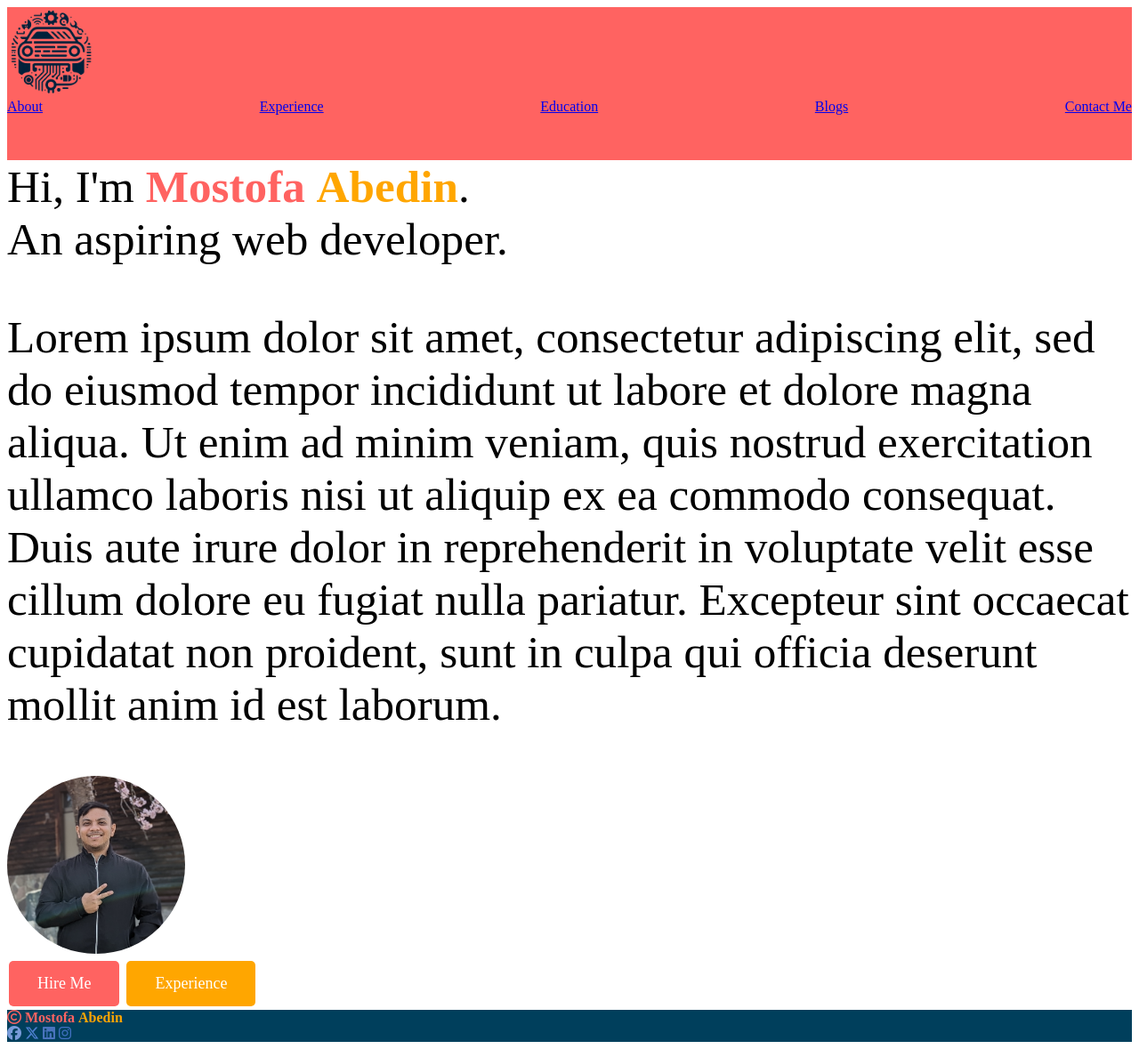
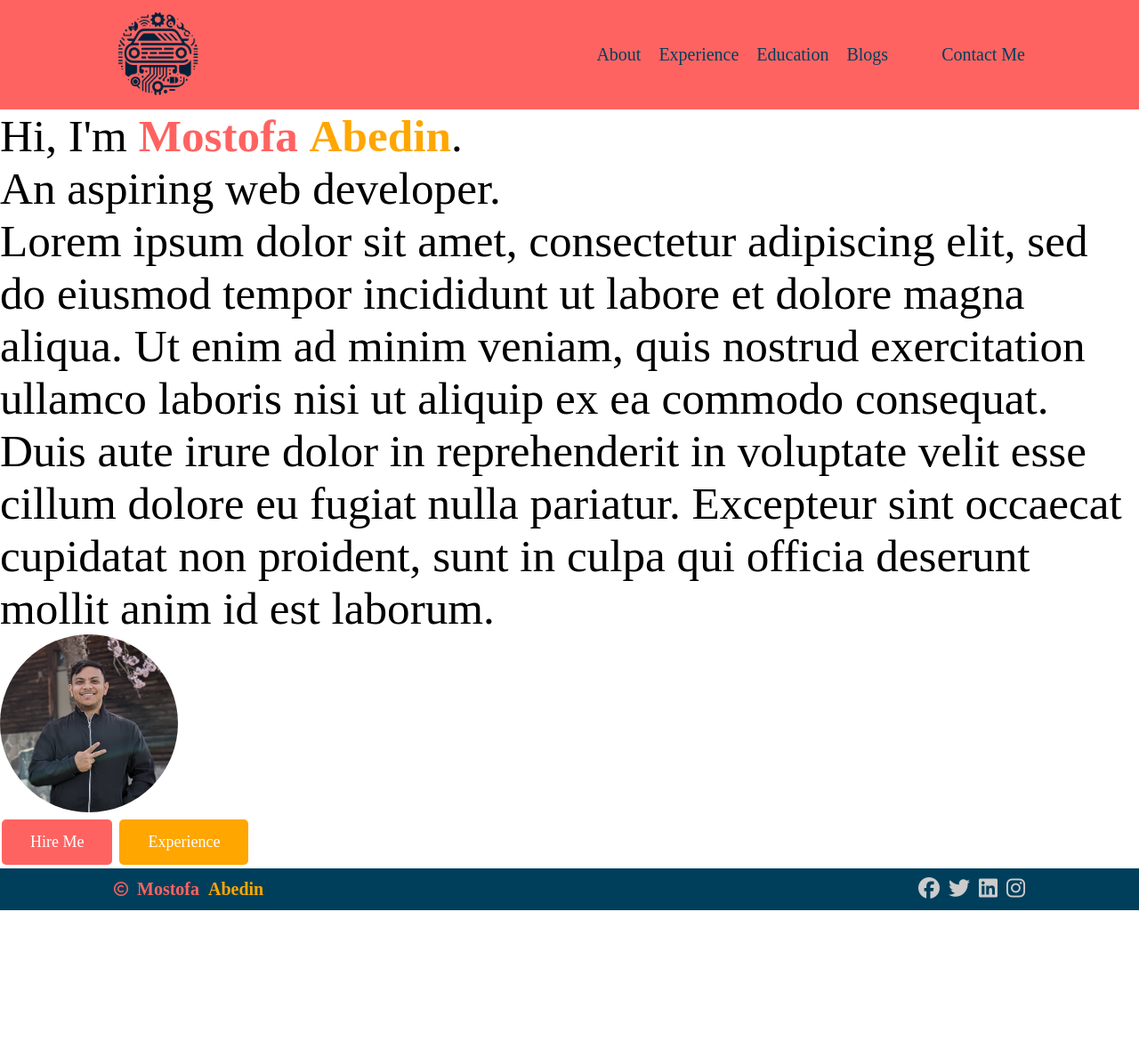
Before and after one commit to Mostofa-Abedin/-ShekhMostofaAbedin-_T1A2, a plain HTML site: page pages/about.html in a window 1280 px wide. Shown: the whole page at 89% size. After the commit the page ends 1023 px from the top, so only its background shows below. Drawn offline with Linux system fonts and the light colour scheme.

Commit message:
Pre 1st branch

```diff
--- a/pages/about.html
+++ b/pages/about.html
@@ -13,13 +13,14 @@
         <nav>
             <a href=# class="logo"> <img src="../Images/Logo_1_removebg.png" alt="Logo"></a>
         <div class="nav_links">
-            <a href=# class="about_btn">About</a>
-            <a href="../pages/experience.html" class="exp_btn">Experience</a>
-            <a href="../pages/education.html" class="edn_btn">Education</a>
-            <a href="../pages/blogs.html" class="blogs_btn">Blogs</a>
-            <a href="../pages/contact_me.html" class="contact_btn">Contact Me</a>
+            <a href=# class="top_btn">About</a>
+            <a href="../pages/experience.html" class="top_btn">Experience</a>
+            <a href="../pages/education.html" class="top_btn">Education</a>
+            <a href="../pages/blogs.html" class="top_btn">Blogs</a>
+            <a href="../pages/contact_me.html" class="top_btn">Contact Me</a>
         </div>
         </nav>
+    </header>
     <section>
         <p>
             Hi, I'm&nbsp;<strong class="fname">Mostofa</strong>
@@ -46,24 +47,19 @@
         </div>
 
     </section>
-    </header>
     <footer>
-        <div>
+        <div class="footer_content">
+            <div class="footer_left">
                 <i class="fa-regular fa-copyright" style="color:#ff6361;"></i>
-            <strong class="fname">  Mostofa</strong>
-            <strong class="lname">Abedin</strong>
+                <strong class="fname">Mostofa</strong> <strong class="lname">Abedin</strong>
             </div>
-            <i class="fa-brands fa-facebook" style="color: #789bd9;"></i>
-            <i class="fa-brands fa-x-twitter" style="color: #4e80d0;"></i>
-            <i class="fa-brands fa-linkedin" style="color: #4973bc;"></i>
-            <i class="fa-brands fa-instagram" style="color: #4271c2;"></i>
-        <div>
-
+            <div class="footer_right">
+                <a href="https://www.facebook.com" target="_blank"><i class="fa-brands fa-facebook"></i></a>
+                <a href="https://www.twitter.com" target="_blank"><i class="fa-brands fa-twitter"></i></a>
+                <a href="https://www.linkedin.com" target="_blank"><i class="fa-brands fa-linkedin"></i></a>
+                <a href="https://www.instagram.com" target="_blank"><i class="fa-brands fa-instagram"></i></a>
             </div>
-
-
-
-
+        </div>
     </footer>
 
 </body>
--- a/styles/about_styles.css
+++ b/styles/about_styles.css
@@ -1,20 +1,58 @@
+/* General reset */
+* {
+    margin: 0;
+    padding: 0;
+    box-sizing: border-box;
+}
+
+/* Navbar styling */
 header {
     background-color: #ff6361;
+    display: flex;
+    justify-content: center;
+    align-items: center;
+    padding: 10px 0;
+}
+
+nav {
+    display: flex;
+    justify-content: space-between;
+    align-items: center;
+    width: 80%; /* Adjust the width as needed */
+}
+
+.logo img {
+    width: 100px; /* Adjust the logo size as needed */
 }
 
 .nav_links {
     display: flex;
-    justify-content: space-between;
-    align-items: center;
+    gap: 20px; /* Space between each nav item */
 }
+
+.nav_links .top_btn:last-child {
+    margin-left: 40px; /* Adjust the space between Blogs and Contact Me */
+}
+
+.top_btn {
+    text-decoration: none;
+    color: #003F5C; /* Dark blue color */
+    font-size: 20px; /* Adjust the font size as needed */
+    transition: color 0.3s;
+}
+
+.top_btn:hover {
+    color: #0056b3; /* Adjust the hover color as needed */
+}
+
+/* ------------------------------------------------------------------------- */
+/* Section styling */
 section {
     background-color: white;
-
 }
 
 footer {
     background-color: #003F5C;
-
 }
 
 section p {
@@ -28,12 +66,11 @@ section p {
     background-color: #FF6361;
     padding: 15px 32px;
     text-align: center;
-    text-decoration:none;
+    text-decoration: none;
     display: inline-block;
     font-size: 18px;
     margin: 4px 2px;
     cursor: pointer;
-
 }
 
 .exp_btn_2 {
@@ -43,19 +80,59 @@ section p {
     background-color: #FFA600;
     padding: 15px 32px;
     text-align: center;
-    text-decoration:none;
+    text-decoration: none;
     display: inline-block;
     font-size: 18px;
     margin: 4px 2px;
     cursor: pointer;
 }
 
-.logo img {
-    width: 100px;
+.me_img {
+    width: 200px;
+    height: 200px;
+    border-radius: 200px;
 }
 
-.me_img {
-    width: 200px;
-    height:200px;
-    border-radius: 200px ;
+/* -------------------------------------------------------------------------- */
+/* footer styling */
+
+footer {
+    background-color: #003F5C;
+    padding: 10px 0;
+    display: flex;
+    justify-content: center;
+    align-items: center;
 }
+
+.footer_content {
+    display: flex;
+    justify-content: space-between;
+    align-items: center;
+    width: 80%; /* Adjust the width as needed */
+    color: white;
+}
+
+.footer_left {
+    display: flex;
+    align-items: center;
+}
+
+.footer_left .fname, .footer_left .lname {
+    margin-left: 10px;
+    font-size: 20px; /* Adjust font size as needed */
+}
+
+.footer_right {
+    display: flex;
+    gap: 10px; /* Adjust spacing between icons */
+}
+
+.footer_right a {
+    color: #ccc; /* Light grey color for icons */
+    font-size: 24px; /* Adjust icon size as needed */
+    text-decoration: none;
+}
+
+.footer_right a:hover {
+    color: #fff; /* White color on hover */
+}
--- a/styles/blogs_styles.css
+++ b/styles/blogs_styles.css
@@ -1,23 +1,92 @@
+/* General reset */
+* {
+    margin: 0;
+    padding: 0;
+    box-sizing: border-box;
+}
+
+/* Navbar styling */
 header {
     background-color: #ff6361;
-
+    display: flex;
+    justify-content: center;
+    align-items: center;
+    padding: 10px 0;
 }
 
+nav {
+    display: flex;
+    justify-content: space-between;
+    align-items: center;
+    width: 80%; /* Adjust the width as needed */
+}
 
-section {
-    background-color: white;
+.logo img {
+    width: 100px; /* Adjust the logo size as needed */
+}
 
+.nav_links {
+    display: flex;
+    gap: 20px; /* Space between each nav item */
 }
+
+.nav_links .top_btn:last-child {
+    margin-left: 40px; /* Adjust the space between Blogs and Contact Me */
+}
+
+.top_btn {
+    text-decoration: none;
+    color: #003F5C; /* Dark blue color */
+    font-size: 20px; /* Adjust the font size as needed */
+    transition: color 0.3s;
+}
+
+.top_btn:hover {
+    color: #0056b3; /* Adjust the hover color as needed */
+}
+/* ------------------------------------------------------------------------- */
+/* Section styling */
+
+/* -------------------------------------------------------------------------- */
+/* footer styling */
 
 footer {
     background-color: #003F5C;
-
+    padding: 10px 0;
+    display: flex;
+    justify-content: center;
+    align-items: center;
 }
 
-section p {
-    color: black;
+.footer_content {
+    display: flex;
+    justify-content: space-between;
+    align-items: center;
+    width: 80%; /* Adjust the width as needed */
+    color: white;
 }
 
-.logo img {
-    width: 100px;
+.footer_left {
+    display: flex;
+    align-items: center;
 }
+
+.footer_left .fname, .footer_left .lname {
+    margin-left: 10px;
+    font-size: 20px; /* Adjust font size as needed */
+}
+
+.footer_right {
+    display: flex;
+    gap: 10px; /* Adjust spacing between icons */
+}
+
+.footer_right a {
+    color: #ccc; /* Light grey color for icons */
+    font-size: 24px; /* Adjust icon size as needed */
+    text-decoration: none;
+}
+
+.footer_right a:hover {
+    color: #fff; /* White color on hover */
+}
```
Also changed, not shown: pages/blogs.html (+10 -14 lines), 1 other file. Lines whose indentation alone changed are shown as unchanged.
